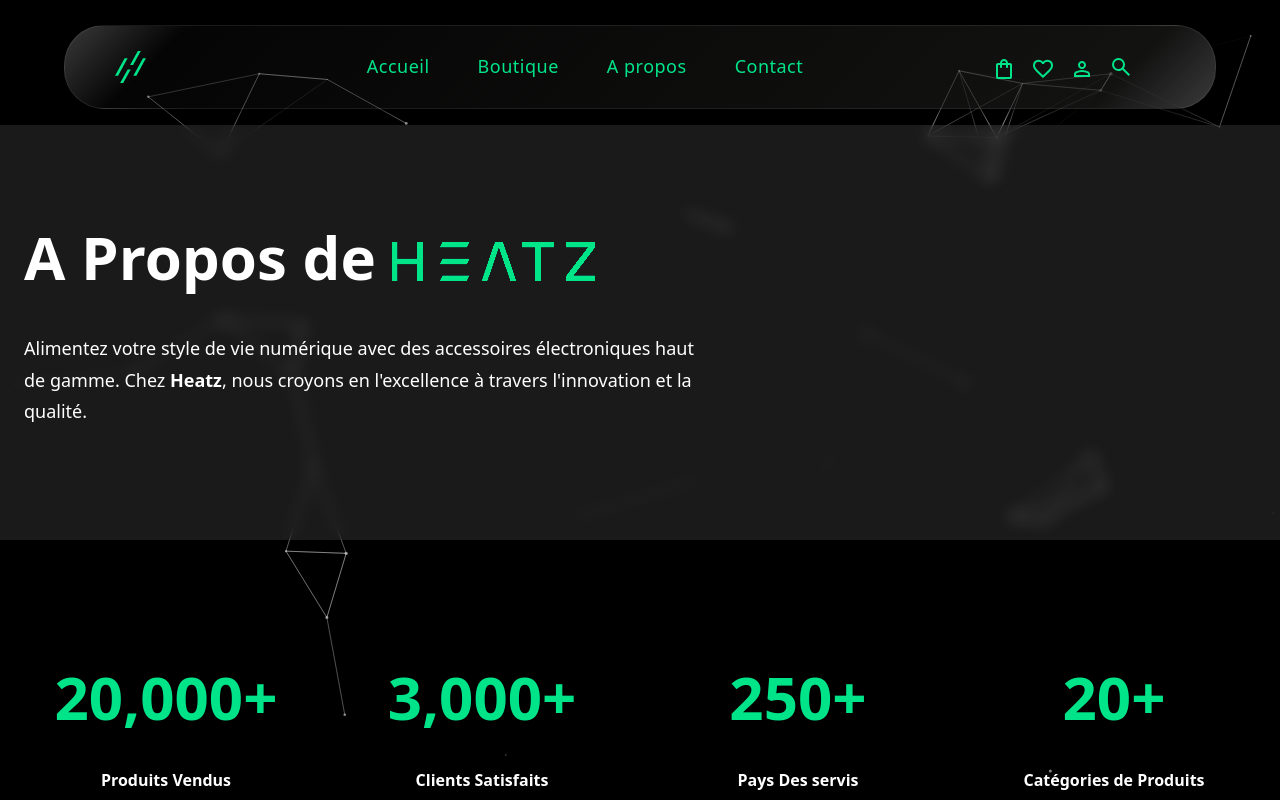
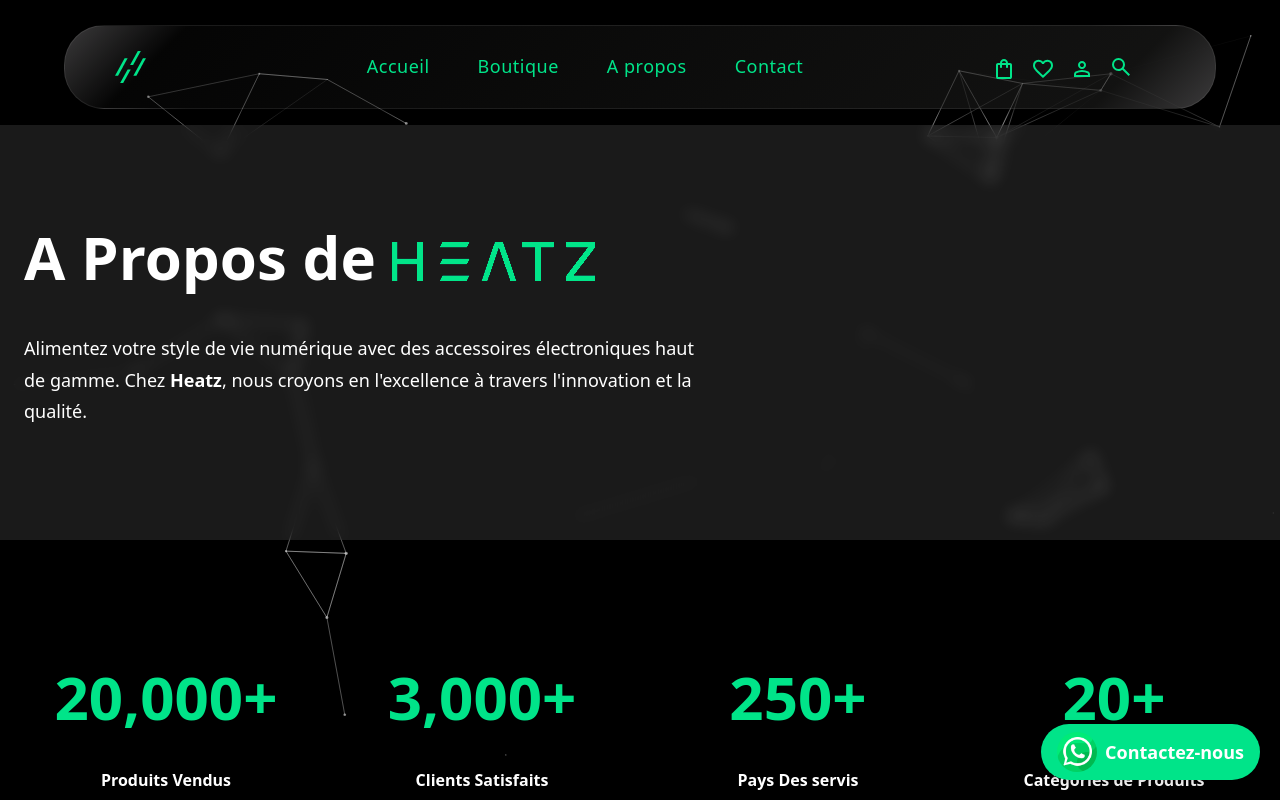
Before and after one commit to itsalivenger/Vicky_next, a Next.js app: page /about in a window 1280 px wide. Shown: the top 800 px of the page. Built offline with nearby package versions, Linux system fonts and the light colour scheme.

Commit message:
added whatsapp widget

```diff
--- a/src/app/layout.tsx
+++ b/src/app/layout.tsx
@@ -1,6 +1,5 @@
 "use client";
-
-import type { Metadata } from "next";
+import WhatsappWidget from "../components/whatsappWidget/whatsappWidget";
 import { Inter } from "next/font/google";
 import "./globals.css";
 import Navbar from "../components/Nav/Navbar";
@@ -10,6 +9,7 @@
 import React from 'react';
 import { AuthProvider, useAuth } from '../components/auth/AuthContext';
 import Unavailable from "./unavailable/page";
+import { contactInfo } from "@/components/other/variables";
 
 const inter = Inter({ subsets: ["latin"] });
 
@@ -26,7 +26,9 @@
         onLogout={handleLogout}
       />
       {children}
+
       <Footer />
+      <WhatsappWidget phoneNumber={contactInfo.phoneNumber} text="Contactez-nous" />
     </>
   );
 }
```
